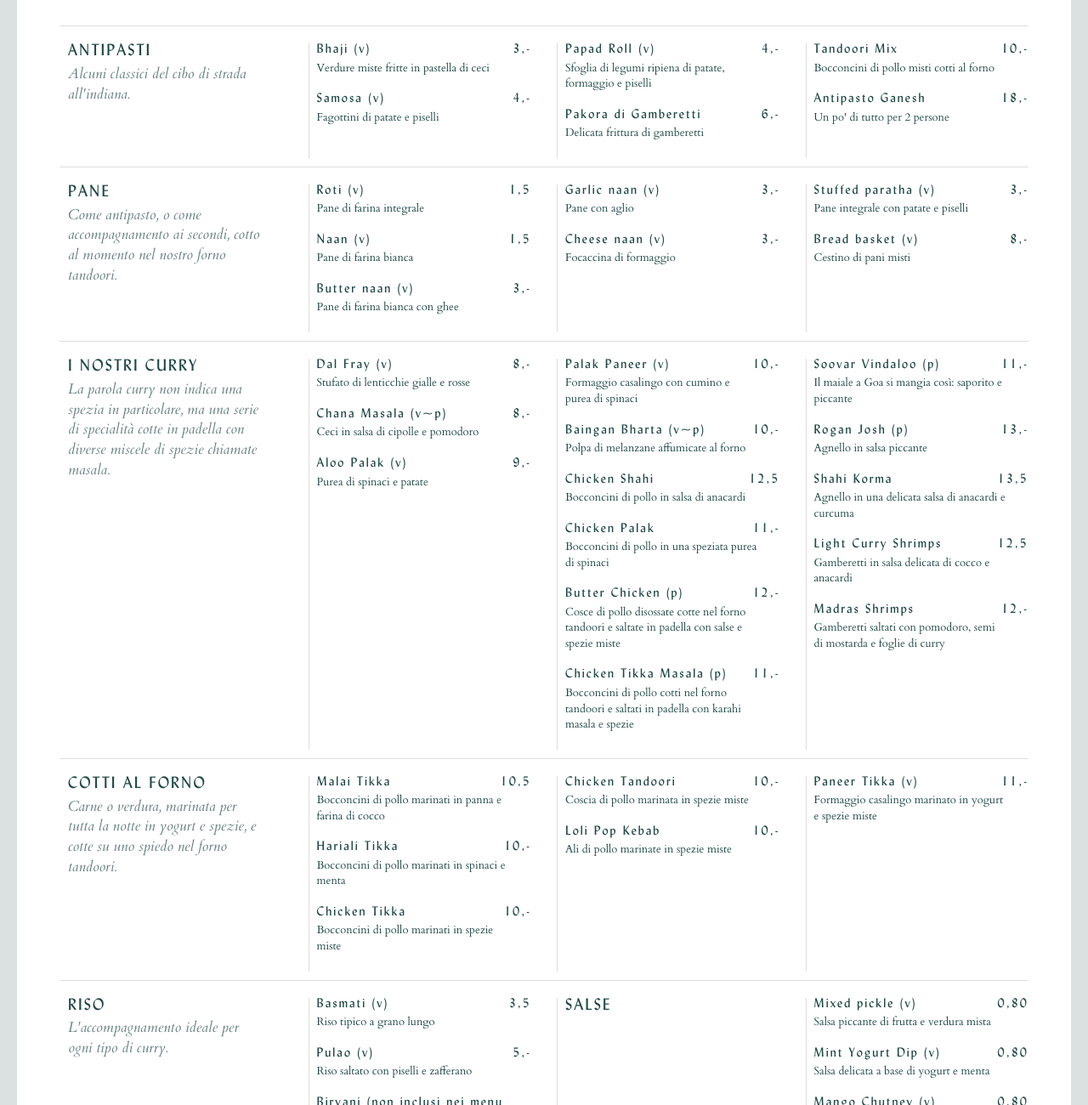
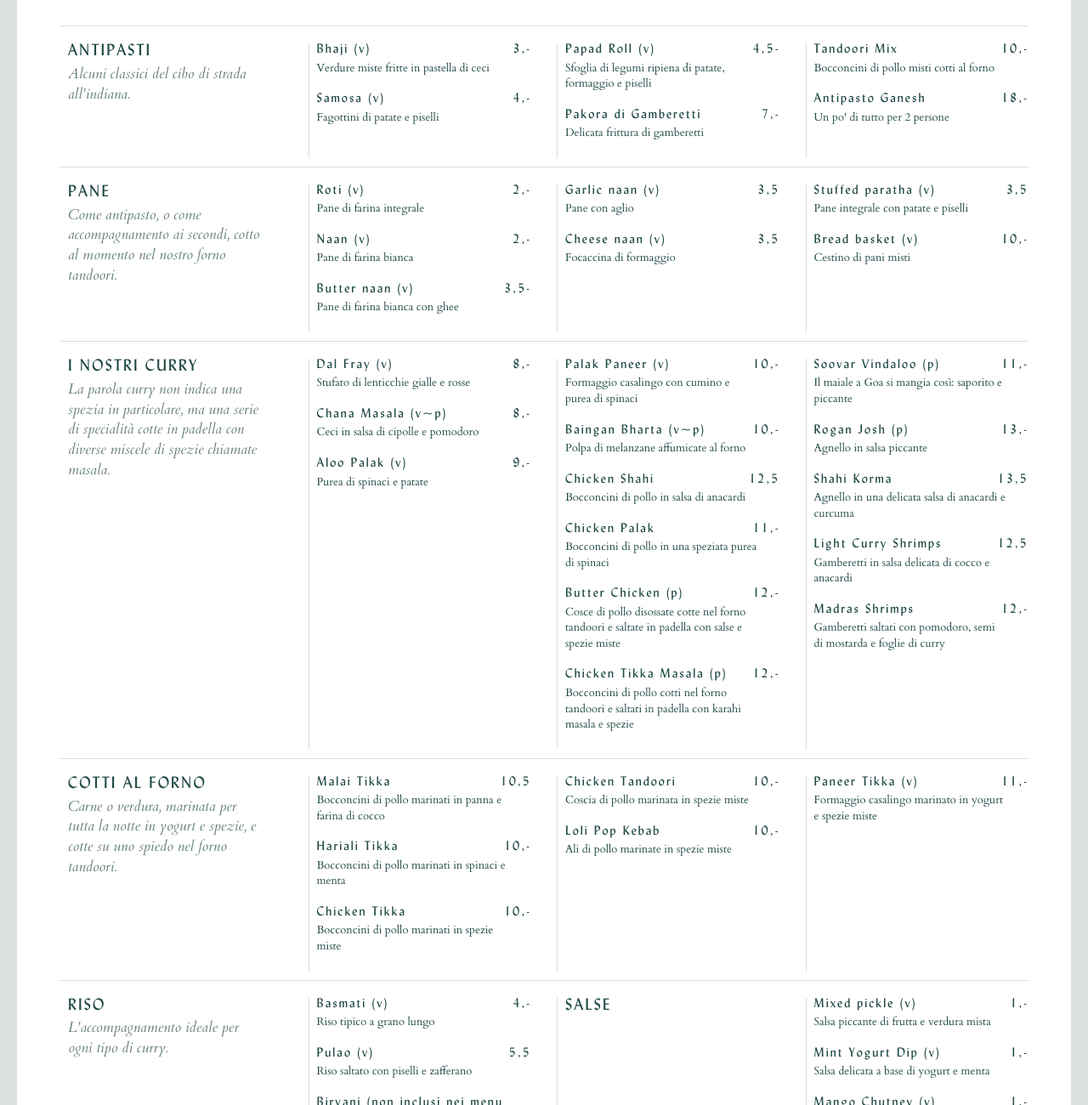
Before and after one commit to giorgiouboldi/shriganesh, a plain HTML site: page index.html in a window 1280 px wide. Shown: the part 800-2100 px from the top of the page at 85% size. Drawn offline with Linux system fonts and the light colour scheme; a small style sheet from the web is missing.

Commit message:
price update

```diff
--- a/index.html
+++ b/index.html
@@ -171,7 +171,7 @@
 <div class="piatto">
 <div class="clearfix">
 <h4 style="float: left;">Papad Roll (v)</h4>
-<h4 style="float: right;">4,-</h4>
+<h4 style="float: right;">4,5-</h4>
 </div>
 <p>Sfoglia di legumi ripiena di patate, formaggio e piselli</p>
 </div>
@@ -179,7 +179,7 @@
 <div class="piatto">
 <div class="clearfix">
 <h4 style="float: left;">Pakora di Gamberetti</h4>
-<h4 style="float: right;">6,-</h4>
+<h4 style="float: right;">7,-</h4>
 </div>
 <p>Delicata frittura di gamberetti</p>
 </div>
@@ -235,7 +235,7 @@
 <div class="piatto">
 <div class="clearfix">
 <h4 style="float: left;">Roti (v)</h4>
-<h4 style="float: right;">1,5</h4>
+<h4 style="float: right;">2,-</h4>
 </div>
 <p>Pane di farina integrale</p>
 </div>
@@ -243,7 +243,7 @@
 <div class="piatto">
 <div class="clearfix">
 <h4 style="float: left;">Naan (v)</h4>
-<h4 style="float: right;">1,5</h4>
+<h4 style="float: right;">2,-</h4>
 </div>
 <p>Pane di farina bianca</p>
 </div>
@@ -251,7 +251,7 @@
 <div class="piatto">
 <div class="clearfix">
 <h4 style="float: left;">Butter naan (v)</h4>
-<h4 style="float: right;">3,-</h4>
+<h4 style="float: right;">3,5-</h4>
 </div>
 <p>Pane di farina bianca con ghee</p>
 </div>
@@ -267,7 +267,7 @@
 <div class="piatto">
 <div class="clearfix">
 <h4 style="float: left;">Garlic naan (v)</h4>
-<h4 style="float: right;">3,-</h4>
+<h4 style="float: right;">3,5</h4>
 </div>
 <p>Pane con aglio</p>
 </div>
@@ -275,7 +275,7 @@
 <div class="piatto">
 <div class="clearfix">
 <h4 style="float: left;">Cheese naan (v)</h4>
-<h4 style="float: right;">3,-</h4>
+<h4 style="float: right;">3,5</h4>
 </div>
 <p>Focaccina di formaggio</p>
 </div>
@@ -291,7 +291,7 @@
 <div class="piatto">
 <div class="clearfix">
 <h4 style="float: left;">Stuffed paratha (v)</h4>
-<h4 style="float: right;">3,-</h4>
+<h4 style="float: right;">3,5</h4>
 </div>
 <p>Pane integrale con patate e piselli</p>
 </div>
@@ -299,7 +299,7 @@
 <div class="piatto">
 <div class="clearfix">
 <h4 style="float: left;">Bread basket (v)</h4>
-<h4 style="float: right;">8,-</h4>
+<h4 style="float: right;">10,-</h4>
 </div>
 <p>Cestino di pani misti</p>
 </div>
@@ -403,7 +403,7 @@
 <div class="piatto">
 <div class="clearfix">
 <h4 style="float: left;">Chicken Tikka Masala (p)</h4>
-<h4 style="float: right;">11,-</h4>
+<h4 style="float: right;">12,-</h4>
 </div>
 <p>Bocconcini di pollo cotti nel forno tandoori e saltati in padella con karahi masala e spezie</p>
 </div>
@@ -571,7 +571,7 @@
 <div class="piatto">
 <div class="clearfix">
 <h4 style="float: left;">Basmati (v)</h4>
-<h4 style="float: right;">3,5</h4>
+<h4 style="float: right;">4,-</h4>
 </div>
 <p>Riso tipico a grano lungo</p>
 </div>
@@ -579,7 +579,7 @@
 <div class="piatto">
 <div class="clearfix">
 <h4 style="float: left;">Pulao (v)</h4>
-<h4 style="float: right;">5,-</h4>
+<h4 style="float: right;">5,5</h4>
 </div>
 <p>Riso saltato con piselli e zafferano</p>
 </div>
@@ -624,7 +624,7 @@
 <div class="piatto">
 <div class="clearfix">
 <h4 style="float: left;">Mixed pickle (v)</h4>
-<h4 style="float: right;">0,80</h4>
+<h4 style="float: right;">1,-</h4>
 </div>
 <p>Salsa piccante di frutta e verdura mista</p>
 </div>
@@ -632,7 +632,7 @@
 <div class="piatto">
 <div class="clearfix">
 <h4 style="float: left;">Mint Yogurt Dip (v)</h4>
-<h4 style="float: right;">0,80</h4>
+<h4 style="float: right;">1,-</h4>
 </div>
 <p>Salsa delicata a base di yogurt e menta</p>
 </div>
@@ -641,7 +641,7 @@
 <div class="piatto">
 <div class="clearfix">
 <h4 style="float: left;">Mango Chutney (v)</h4>
-<h4 style="float: right;">0,80</h4>
+<h4 style="float: right;">1,-</h4>
 </div>
 <p>Salsa agrodolce al mango</p>
 </div>
@@ -712,7 +712,7 @@
 <div class="piatto">
 <div class="clearfix">
 <h4 style="float: left;">Menù bambini</h4>
-<h4 style="float: right;">14,-</h4>
+<h4 style="float: right;">16,-</h4>
 </div>
 <p>Crocchette di pollo, patatine, cheese naan, riso, dolce e bevanda</p>
 </div>
```
